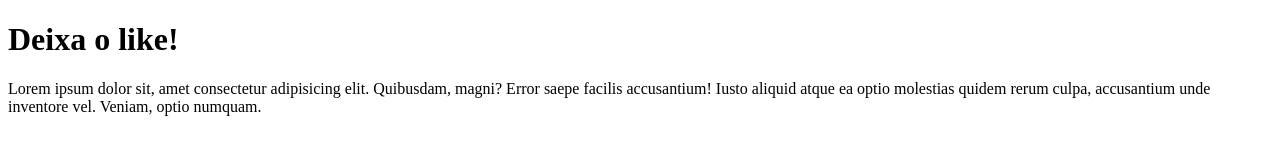
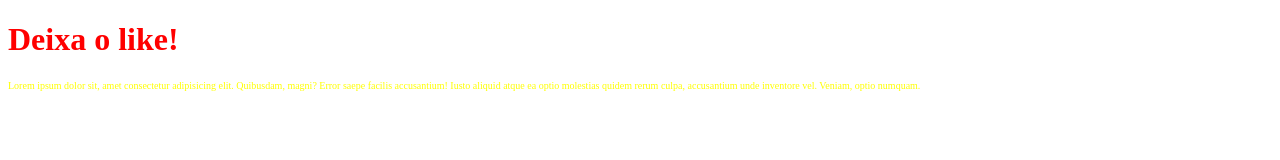
Before and after one commit to ThaynaSantana/projeto-do-video, a plain HTML site: page index.html in a window 1280 px wide. Drawn offline with Linux system fonts and the light colour scheme.

Commit message:
add estilo na pagina

```diff
--- a/index.html
+++ b/index.html
@@ -4,6 +4,7 @@
     <meta charset="UTF-8">
     <meta name="viewport" content="width=device-width, initial-scale=1.0">
     <title>Site</title>
+    <link rel="stylesheet" href="style.css">
 </head>
 <body>
     <h1>Deixa o like!</h1>
--- a/style.css
+++ b/style.css
@@ -0,0 +1,8 @@
+h1 {
+    color: red
+}
+
+p {
+    font-size: 10px;
+    color: yellow;
+}
```
